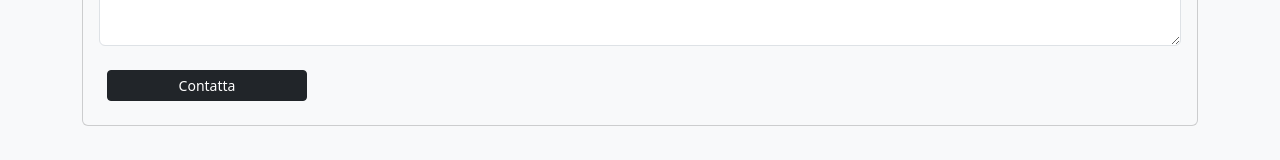
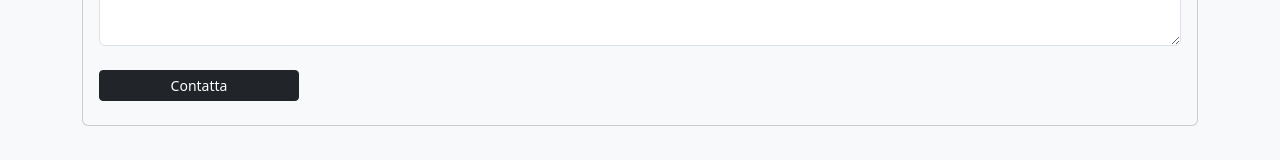
Before and after one commit to deca-francesco/pjw-t5-boolbnb, a React (Vite) app in the folder frontend_react/: page /apartments/1/1 in a window 1280 px wide. Shown: the part 557-717 px from the top of the page. Built offline with nearby package versions, Linux system fonts and the light colour scheme; no server answers; a web font is replaced by a local one.

Commit message:
contact button margin

```diff
--- a/frontend_react/src/components/ApartmentsComponents/ContactOwner.jsx
+++ b/frontend_react/src/components/ApartmentsComponents/ContactOwner.jsx
@@ -114,7 +114,7 @@ export default function ContactOwner({ apartmentId }) { // Ricevi l'ID dell'appa
 
                         <button
                             type="submit"
-                            className="btn btn-dark m-2 btn-sm"
+                            className="btn btn-dark my-2 btn-sm"
                             disabled={loading} // Disabilita il pulsante durante il caricamento
                         >
                             {loading ? "Invio in corso..." : "Contatta"}
```
